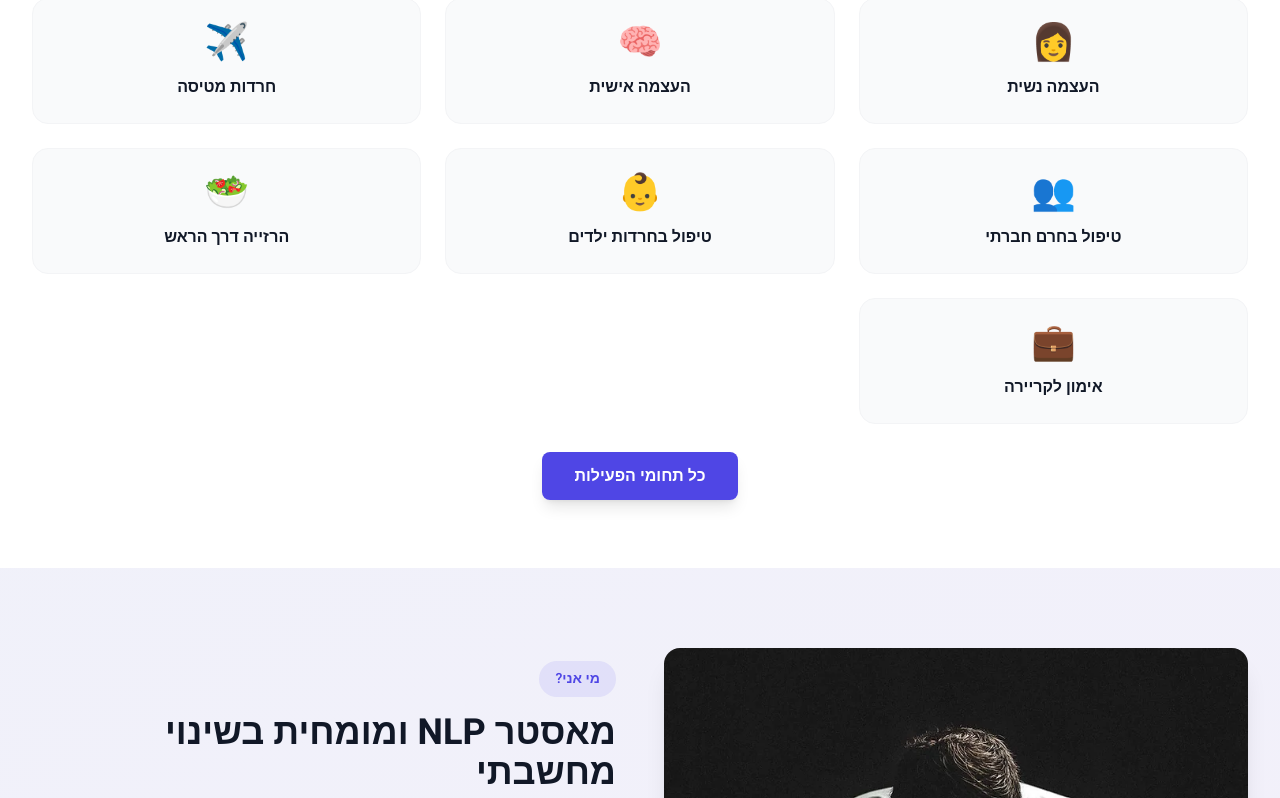
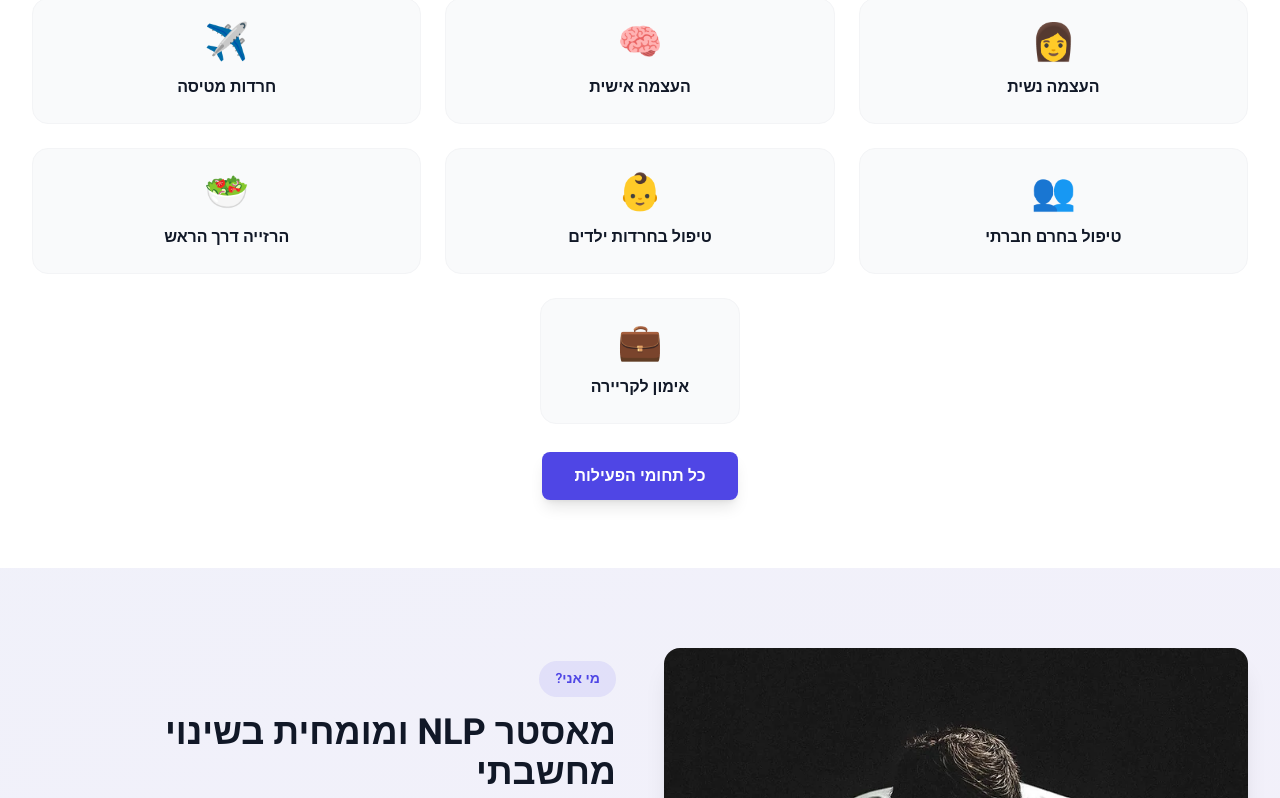
Before and after one commit to idoofir1011/Sigal-s-NLP-site, a React (Vite) app: page / in a window 1280 px wide. Shown: the part 1014-1812 px from the top of the page. Built offline with nearby package versions, Linux system fonts and the light colour scheme; no server answers.

Commit message:
Fix: center 'אימון לקריירה' on Home page services grid

```diff
--- a/src/pages/Home.jsx
+++ b/src/pages/Home.jsx
@@ -102,7 +102,7 @@ const Home = () => {
             </p>
           </div>
           <div className="grid grid-cols-2 md:grid-cols-3 gap-6">
-            {services.map((service, index) => (
+            {services.slice(0, -1).map((service, index) => (
               <Link
                 key={index}
                 to={service.path}
@@ -112,6 +112,16 @@ const Home = () => {
                 <h3 className="text-base font-bold text-gray-900 group-hover:text-primary transition-colors">{service.title}</h3>
               </Link>
             ))}
+          </div>
+          {/* Last item centered */}
+          <div className="mt-6 max-w-[200px] mx-auto">
+            <Link
+              to={services[services.length - 1].path}
+              className="bg-gray-50 rounded-2xl p-6 text-center hover:shadow-lg transition-all duration-300 border border-gray-100 hover:border-primary/30 hover:-translate-y-1 group block"
+            >
+              <div className="text-4xl mb-3">{services[services.length - 1].icon}</div>
+              <h3 className="text-base font-bold text-gray-900 group-hover:text-primary transition-colors">{services[services.length - 1].title}</h3>
+            </Link>
           </div>
           <div className="text-center mt-10">
             <Link to="/services" className="btn-primary">
```
